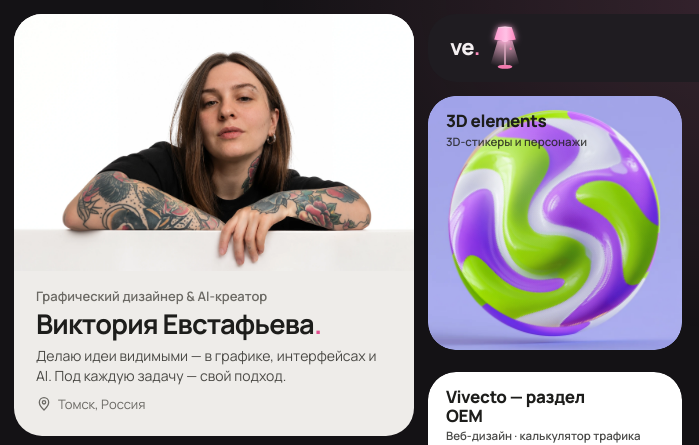
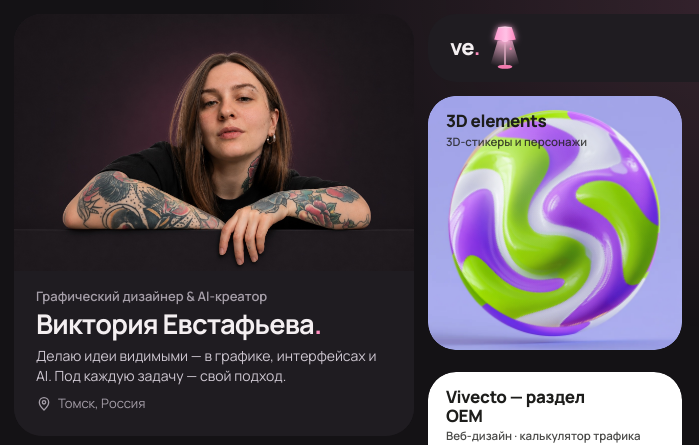
Before and after one commit to vevstafyevasinergium-debug/evstafjewa-site, a plain HTML site: page index.html in a window 1280 px wide. Both pictures are taken after a click on the button 505 px from the left and 47 px from the top of the page. Shown: the top 445 px of the page, 0-699 px from the left. Drawn offline with Linux system fonts and the light colour scheme.

Commit message:
Adapt hero portrait and profile card to dark theme

```diff
--- a/index.html
+++ b/index.html
@@ -50,6 +50,9 @@ img{display:block;max-width:100%}
 .side .heads:has(.hero-photo){aspect-ratio:auto;height:auto;min-height:0;flex:0 0 auto;cursor:default;background:#fff}
 /* Показываем фото целиком в исходных пропорциях на любом экране. */
 .hero-photo{position:static;width:100%;height:auto;object-fit:contain}
+.hero-photo--dark{display:none}
+html.dark .hero-photo--light{display:none}
+html.dark .hero-photo--dark{display:block}
 .side>.hero:has(.hero-photo){flex:0 0 auto}
 .hero:has(.hero-photo) .hero-txt{background:#eeece9}
 .heads{position:relative;aspect-ratio:900/985;background:#fff;cursor:pointer;overflow:hidden;user-select:none;-webkit-tap-highlight-color:transparent}
@@ -447,11 +450,11 @@ html.dark .heads{background:var(--card)}
 html.dark .heads .tap{background:rgba(31,28,33,.8)}
 html.dark .hero-txt p,html.dark .about p,html.dark .exp .about p,html.dark .case-top p{color:#cfc8d2}
 html.dark .hero-txt h1 b,html.dark .logo b{color:var(--accent)}
-html.dark .heads:has(.hero-photo){background:linear-gradient(to top,var(--ledge) 15.56%,#fff 15.56%)}
-html.dark .hero:has(.hero-photo) .hero-txt{color:#1d1d1b}
-html.dark .hero:has(.hero-photo) .hero-txt p{color:#4a4945}
-html.dark .hero:has(.hero-photo) .hero-txt .role,html.dark .hero:has(.hero-photo) .hero-txt .loc{color:#6b6964}
-html.dark .hero:has(.hero-photo) .hero-txt h1 b{color:#e2508f}
+html.dark .heads:has(.hero-photo){background:var(--card)}
+html.dark .hero:has(.hero-photo) .hero-txt{background:var(--card);color:var(--ink)}
+html.dark .hero:has(.hero-photo) .hero-txt p{color:#cfc8d2}
+html.dark .hero:has(.hero-photo) .hero-txt .role,html.dark .hero:has(.hero-photo) .hero-txt .loc{color:var(--muted)}
+html.dark .hero:has(.hero-photo) .hero-txt h1 b{color:var(--accent)}
 html.dark .tabs button.on,html.dark .case-x,html.dark .case-back,html.dark .game .again,html.dark .win-card button,html.dark .field button.nope::after{color:var(--bg)}
 html.dark .tabs .to-about{color:#2a0f1c}
 html.dark .cta{background:#2b1f27;color:#fff}
@@ -551,7 +554,8 @@ footer{grid-column:2;display:flex;justify-content:space-between;padding:22px 8px
   <aside class="side">
     <section class="box hero">
       <div class="heads" id="heads">
-        <img class="hero-photo" src="assets/hero-photo.webp?v=20261123-2" alt="Виктория выглядывает из-за карточки и опирается на её край" width="2039" height="1312" decoding="async" fetchpriority="high">
+        <img class="hero-photo hero-photo--light" src="assets/hero-photo.webp?v=20261123-2" alt="Виктория выглядывает из-за карточки и опирается на её край" width="2039" height="1312" decoding="async" fetchpriority="high">
+        <img class="hero-photo hero-photo--dark" src="assets/hero-photo-dark.jpg" alt="Виктория выглядывает из-за карточки и опирается на её край" width="1564" height="1006" decoding="async">
       </div>
       <div class="hero-txt">
         <div class="role">Графический дизайнер & AI-креатор</div>
```
Also changed, not shown: assets/hero-photo-dark.jpg (added).
